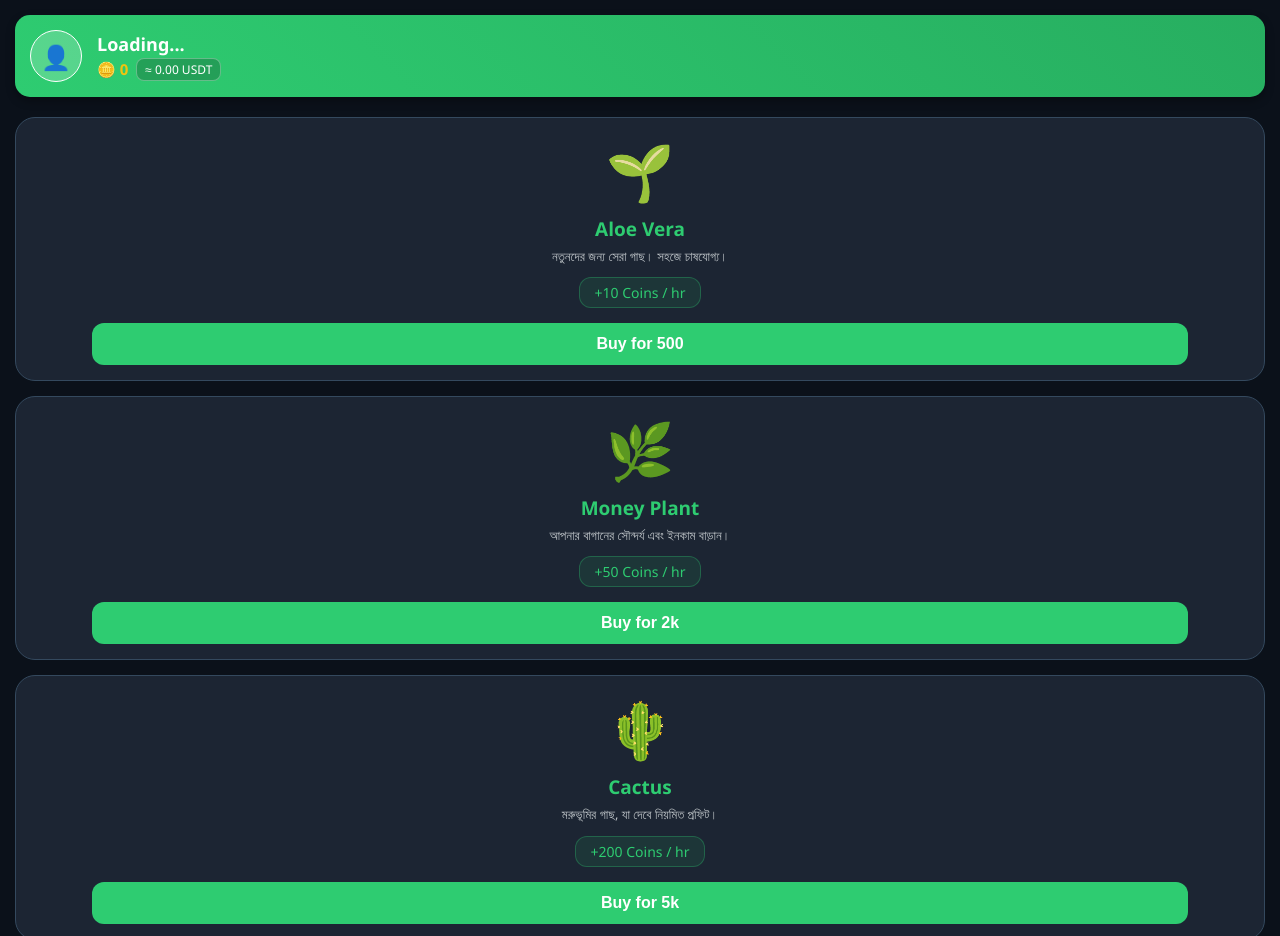
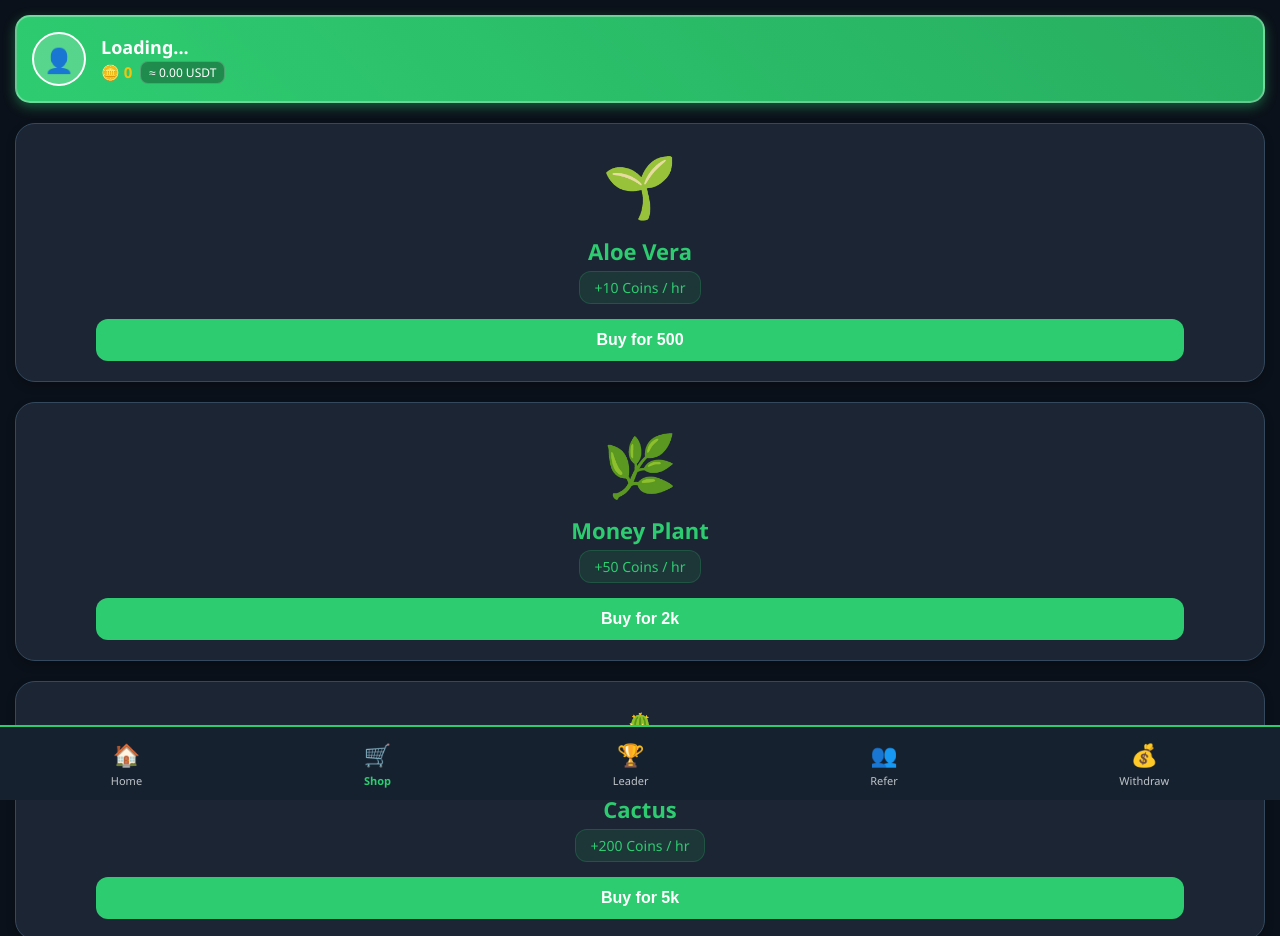
Before and after one commit to khanemon013111-wq/Plant-Farming, a website: page index.html in a window 1280 px wide. Shown: the top 936 px of the page. Drawn offline with Linux system fonts and the light colour scheme; a script that the page names is missing.

Commit message:
index.html

```diff
--- a/index.html
+++ b/index.html
@@ -6,47 +6,42 @@
     <title>Plant Farming Bot</title>
     <script src="https://telegram.org/js/telegram-web-app.js"></script>
     <style>
-        body { background: #0b111a; color: #fff; font-family: 'Segoe UI', sans-serif; margin: 0; padding: 15px; }
+        body { background: #0b111a; color: #fff; font-family: 'Segoe UI', sans-serif; margin: 0; padding: 15px; padding-bottom: 100px; }
 
         /* প্রোফাইল কার্ড */
         .profile-card {
             background: linear-gradient(45deg, #2ecc71, #27ae60);
+            border: 2px solid rgba(255,255,255,0.3);
             border-radius: 15px; padding: 15px; margin-bottom: 20px;
-            display: flex; align-items: center; box-shadow: 0 4px 10px rgba(0,0,0,0.3);
+            display: flex; align-items: center; box-shadow: 0 4px 12px rgba(46, 204, 113, 0.4);
         }
-        .user-icon { width: 50px; height: 50px; background: rgba(255,255,255,0.2); border-radius: 50%; display: flex; align-items: center; justify-content: center; font-size: 24px; margin-right: 15px; border: 1.5px solid white; }
+        .user-icon { width: 50px; height: 50px; background: rgba(255,255,255,0.2); border-radius: 50%; display: flex; align-items: center; justify-content: center; font-size: 24px; margin-right: 15px; border: 2px solid white; }
         .user-name { font-size: 18px; font-weight: bold; margin-bottom: 2px; }
-
-        /* ব্যালেন্স এবং USDT স্টাইল */
         .balance-container { font-size: 15px; display: flex; align-items: center; gap: 8px; }
         .coin-text { color: #f1c40f; font-weight: bold; }
-        .usdt-text { background: rgba(0,0,0,0.2); padding: 2px 8px; border-radius: 8px; font-size: 12px; color: #fff; border: 0.5px solid rgba(255,255,255,0.3); }
+        .usdt-text { background: rgba(0,0,0,0.3); padding: 2px 8px; border-radius: 8px; font-size: 12px; border: 1px solid rgba(255,255,255,0.2); }
 
         /* প্ল্যান্ট লিস্ট */
-        .plant-list { display: flex; flex-direction: column; gap: 15px; padding-bottom: 40px; }
+        .plant-list { display: flex; flex-direction: column; gap: 20px; }
+
         .plant-card {
-            background: #1c2533; border: 1px solid #34495e;
-            border-radius: 20px; padding: 15px;
+            background: #1c2533;
+            border: 1.5px solid #34495e;
+            border-radius: 20px; padding: 20px;
             display: flex; flex-direction: column; align-items: center;
-            text-align: center;
+            text-align: center; box-shadow: 0 4px 10px rgba(0,0,0,0.2);
         }
 
-        .plant-emoji { font-size: 55px; margin-bottom: 8px; }
-        .plant-name { font-weight: bold; color: #2ecc71; font-size: 19px; margin-bottom: 5px; }
-        .plant-desc { font-size: 13px; color: #bdc3c7; margin-bottom: 12px; line-height: 1.4; }
+        .plant-emoji { font-size: 60px; margin-bottom: 10px; }
+        .plant-name { font-weight: bold; color: #2ecc71; font-size: 22px; margin-bottom: 5px; }
+        .income-tag { background: rgba(46, 204, 113, 0.1); color: #2ecc71; padding: 6px 15px; border-radius: 12px; font-size: 14px; margin-bottom: 15px; border: 1px solid rgba(46, 204, 113, 0.2); }
+        .buy-btn { background: #2ecc71; color: white; border: none; padding: 12px; border-radius: 12px; font-size: 16px; font-weight: bold; cursor: pointer; width: 90%; }
 
-        .income-tag {
-            background: rgba(46, 204, 113, 0.1); color: #2ecc71;
-            padding: 5px 15px; border-radius: 12px; font-size: 14px;
-            margin-bottom: 15px; border: 1px solid rgba(46, 204, 113, 0.3);
-        }
-
-        .buy-btn {
-            background: #2ecc71; color: white; border: none;
-            padding: 12px; border-radius: 12px; font-size: 16px;
-            font-weight: bold; cursor: pointer; width: 90%;
-        }
-        .buy-btn:active { transform: scale(0.96); }
+        /* বটম মেনু */
+        .bottom-nav { position: fixed; bottom: 0; left: 0; right: 0; background: #162130; display: flex; justify-content: space-around; padding: 12px 0; border-top: 2px solid #2ecc71; z-index: 100; }
+        .nav-item { color: #bdc3c7; text-decoration: none; font-size: 11px; display: flex; flex-direction: column; align-items: center; gap: 4px; }
+        .nav-item.active { color: #2ecc71; font-weight: bold; }
+        .nav-icon { font-size: 22px; }
     </style>
 </head>
 <body>
@@ -66,7 +61,6 @@
         <div class="plant-card">
             <div class="plant-emoji">🌱</div>
             <div class="plant-name">Aloe Vera</div>
-            <div class="plant-desc">নতুনদের জন্য সেরা গাছ। সহজে চাষযোগ্য।</div>
             <div class="income-tag">+10 Coins / hr</div>
             <button class="buy-btn" onclick="buyPlant(1, 500)">Buy for 500</button>
         </div>
@@ -74,7 +68,6 @@
         <div class="plant-card">
             <div class="plant-emoji">🌿</div>
             <div class="plant-name">Money Plant</div>
-            <div class="plant-desc">আপনার বাগানের সৌন্দর্য এবং ইনকাম বাড়ান।</div>
             <div class="income-tag">+50 Coins / hr</div>
             <button class="buy-btn" onclick="buyPlant(2, 2000)">Buy for 2k</button>
         </div>
@@ -82,7 +75,6 @@
         <div class="plant-card">
             <div class="plant-emoji">🌵</div>
             <div class="plant-name">Cactus</div>
-            <div class="plant-desc">মরুভূমির গাছ, যা দেবে নিয়মিত প্রফিট।</div>
             <div class="income-tag">+200 Coins / hr</div>
             <button class="buy-btn" onclick="buyPlant(3, 5000)">Buy for 5k</button>
         </div>
@@ -90,7 +82,6 @@
         <div class="plant-card">
             <div class="plant-emoji">🎋</div>
             <div class="plant-name">Bamboo</div>
-            <div class="plant-desc">দ্রুত বৃদ্ধি এবং বিশাল ইনকামের সুযোগ।</div>
             <div class="income-tag">+500 Coins / hr</div>
             <button class="buy-btn" onclick="buyPlant(4, 15000)">Buy for 15k</button>
         </div>
@@ -98,30 +89,32 @@
         <div class="plant-card" style="border-color: #f1c40f;">
             <div class="plant-emoji">🌻</div>
             <div class="plant-name" style="color: #f1c40f;">Golden Tree</div>
-            <div class="plant-desc">সবচেয়ে দামী গাছ, যা দিবে জাদুকরী ইনকাম।</div>
-            <div class="income-tag" style="color: #f1c40f;">+1500 Coins / hr</div>
+            <div class="income-tag" style="color: #f1c40f; border-color: #f1c40f;">+1500 Coins / hr</div>
             <button class="buy-btn" style="background: #f1c40f; color: #000;" onclick="buyPlant(5, 50000)">Buy for 50k</button>
         </div>
     </div>
 
+    <div class="bottom-nav">
+        <a href="#" class="nav-item"><span class="nav-icon">🏠</span><span>Home</span></a>
+        <a href="#" class="nav-item active"><span class="nav-icon">🛒</span><span>Shop</span></a>
+        <a href="#" class="nav-item"><span class="nav-icon">🏆</span><span>Leader</span></a>
+        <a href="#" class="nav-item"><span class="nav-icon">👥</span><span>Refer</span></a>
+        <a href="#" class="nav-item"><span class="nav-icon">💰</span><span>Withdraw</span></a>
+    </div>
+
     <script>
-        // টেলিগ্রাম থেকে ডাটা নেওয়ার ছোট্ট স্ক্রিপ্ট
         let tg = window.Telegram.WebApp;
         tg.expand();
-        document.getElementById('username').innerText = tg.initDataUnsafe.user.first_name || "User";
+        document.getElementById('username').innerText = tg.initDataUnsafe.user?.first_name || "User";
 
-        // ব্যালেন্স এবং USDT আপডেট করার ফাংশন
         function updateUI(coins) {
-            document.getElementById('balance').innerText = coins;
-            let usdt = (coins / 1000).toFixed(2); // ১০০০ কয়েন = ১ ডলার ধরে
-            document.getElementById('usdt').innerText = usdt;
+            document.getElementById('balance').innerText = coins.toLocaleString();
+            document.getElementById('usdt').innerText = (coins / 1000).toFixed(2);
         }
-
-        // শুরুতে ব্যালেন্স ০ দেখাবে
-        updateUI(0);
+        updateUI(1250);
 
         function buyPlant(id, price) {
-            alert("Buying Plant " + id + " for " + price + " coins!");
+            tg.showConfirm(`আপনি কি ${price} কয়েন দিয়ে এটি কিনতে চান?`);
         }
     </script>
 </body>
```
